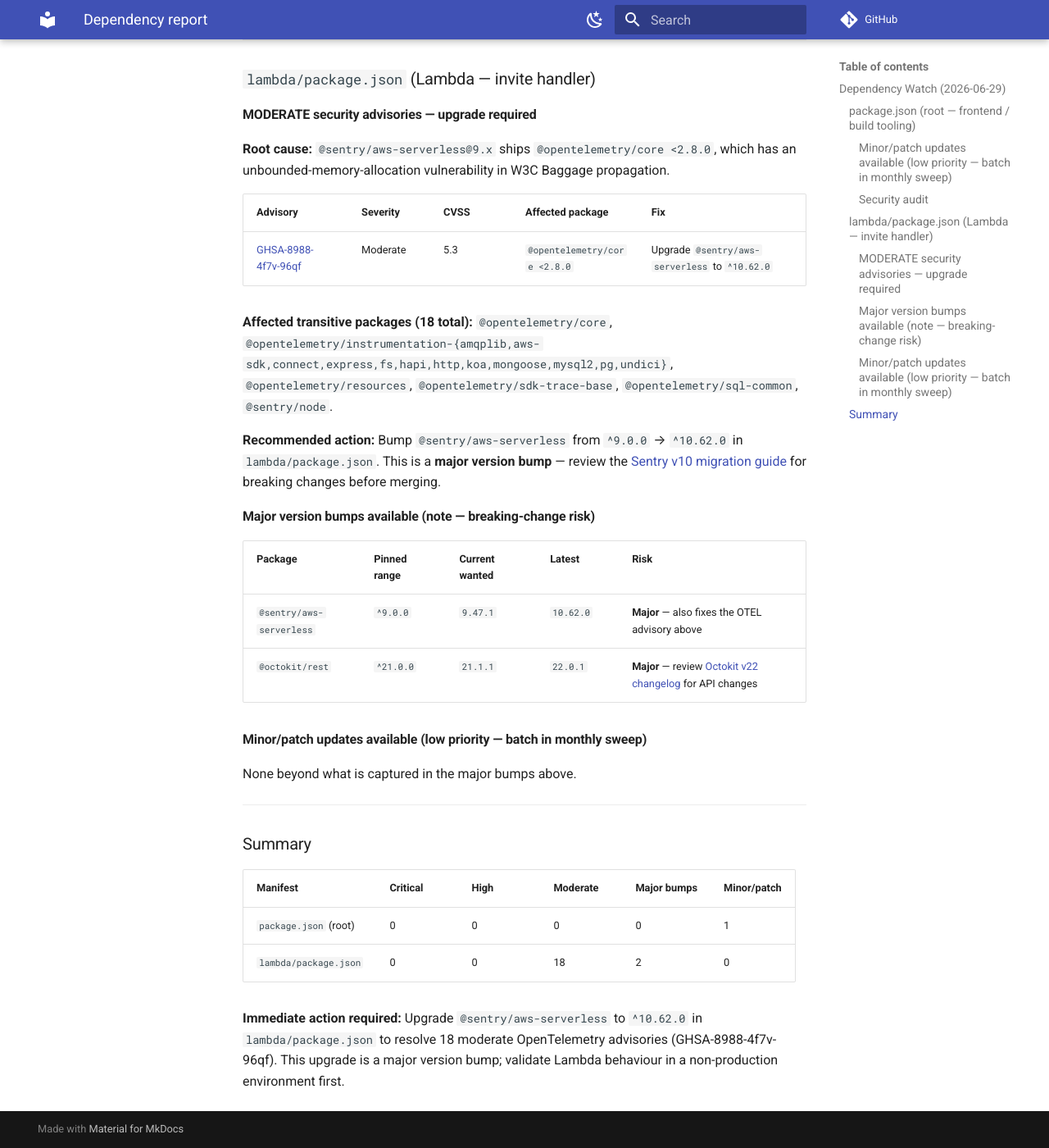
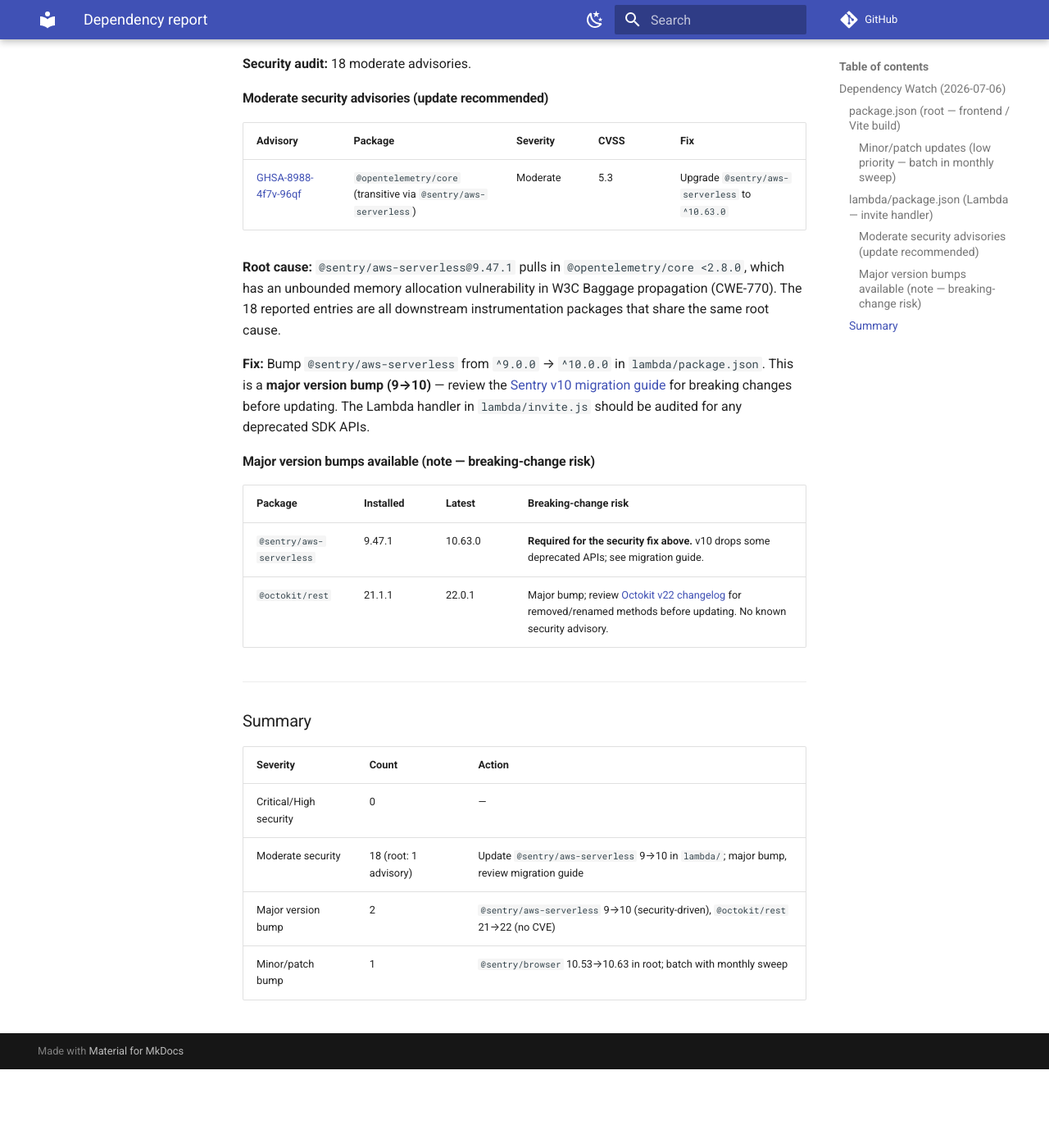
Before and after one commit to jaetill/jaetill-portal, an MkDocs documentation site: the page built from docs/dependency-report.md, in a window 1280 px wide and 1400 px high, scrolled down 596 px. Shown: the whole window at 82% size. Built offline with MkDocs 1.6.1 and Material for MkDocs 9.7.7, drawn with Linux system fonts in a browser that asks for light colours; comment, search, counter and statistics services are not loaded; after the commit the page ends 1900 px from its top, so only the background shows below that; some of the changed text lies outside the part shown.

Commit message:
dep-watch: weekly report 2026-07-06

```diff
--- a/docs/dependency-report.md
+++ b/docs/dependency-report.md
@@ -1,53 +1,47 @@
-## Dependency Watch (2026-06-29)
+## Dependency Watch (2026-07-06)
 
 ---
 
-### `package.json` (root — frontend / build tooling)
+### `package.json` (root — frontend / Vite build)
 
-#### Minor/patch updates available (low priority — batch in monthly sweep)
+**Security audit:** No vulnerabilities found (0 prod advisories).
 
-| Package | Installed | Available | Notes |
+#### Minor/patch updates (low priority — batch in monthly sweep)
+
+| Package | Installed | Latest | Notes |
 |---|---|---|---|
-| `@sentry/browser` | `^10.53.1` (resolves 10.53.1) | `10.62.0` | Minor bump within 10.x; no breaking changes expected |
-
-#### Security audit
-
-No production vulnerabilities found (`npm audit --omit=dev`).
+| `@sentry/browser` | 10.53.1 | 10.63.0 | Minor bump within v10; no breaking changes expected |
 
 ---
 
 ### `lambda/package.json` (Lambda — invite handler)
 
-#### MODERATE security advisories — upgrade required
+**Security audit:** 18 moderate advisories.
 
-**Root cause:** `@sentry/aws-serverless@9.x` ships `@opentelemetry/core <2.8.0`, which has an unbounded-memory-allocation vulnerability in W3C Baggage propagation.
+#### Moderate security advisories (update recommended)
 
-| Advisory | Severity | CVSS | Affected package | Fix |
+| Advisory | Package | Severity | CVSS | Fix |
 |---|---|---|---|---|
-| [GHSA-8988-4f7v-96qf](https://github.com/advisories/GHSA-8988-4f7v-96qf) | Moderate | 5.3 | `@opentelemetry/core <2.8.0` | Upgrade `@sentry/aws-serverless` to `^10.62.0` |
+| [GHSA-8988-4f7v-96qf](https://github.com/advisories/GHSA-8988-4f7v-96qf) | `@opentelemetry/core` (transitive via `@sentry/aws-serverless`) | Moderate | 5.3 | Upgrade `@sentry/aws-serverless` to `^10.63.0` |
 
-**Affected transitive packages (18 total):** `@opentelemetry/core`, `@opentelemetry/instrumentation-{amqplib,aws-sdk,connect,express,fs,hapi,http,koa,mongoose,mysql2,pg,undici}`, `@opentelemetry/resources`, `@opentelemetry/sdk-trace-base`, `@opentelemetry/sql-common`, `@sentry/node`.
+**Root cause:** `@sentry/aws-serverless@9.47.1` pulls in `@opentelemetry/core <2.8.0`, which has an unbounded memory allocation vulnerability in W3C Baggage propagation (CWE-770). The 18 reported entries are all downstream instrumentation packages that share the same root cause.
 
-**Recommended action:** Bump `@sentry/aws-serverless` from `^9.0.0` → `^10.62.0` in `lambda/package.json`. This is a **major version bump** — review the [Sentry v10 migration guide](https://docs.sentry.io/platforms/javascript/guides/aws-lambda/) for breaking changes before merging.
+**Fix:** Bump `@sentry/aws-serverless` from `^9.0.0` → `^10.0.0` in `lambda/package.json`. This is a **major version bump (9→10)** — review the [Sentry v10 migration guide](https://docs.sentry.io/platforms/javascript/migration/v9-to-v10/) for breaking changes before updating. The Lambda handler in `lambda/invite.js` should be audited for any deprecated SDK APIs.
 
 #### Major version bumps available (note — breaking-change risk)
 
-| Package | Pinned range | Current wanted | Latest | Risk |
-|---|---|---|---|---|
-| `@sentry/aws-serverless` | `^9.0.0` | `9.47.1` | `10.62.0` | **Major** — also fixes the OTEL advisory above |
-| `@octokit/rest` | `^21.0.0` | `21.1.1` | `22.0.1` | **Major** — review [Octokit v22 changelog](https://github.com/octokit/rest.js/releases) for API changes |
-
-#### Minor/patch updates available (low priority — batch in monthly sweep)
-
-None beyond what is captured in the major bumps above.
+| Package | Installed | Latest | Breaking-change risk |
+|---|---|---|---|
+| `@sentry/aws-serverless` | 9.47.1 | 10.63.0 | **Required for the security fix above.** v10 drops some deprecated APIs; see migration guide. |
+| `@octokit/rest` | 21.1.1 | 22.0.1 | Major bump; review [Octokit v22 changelog](https://github.com/octokit/rest.js/releases) for removed/renamed methods before updating. No known security advisory. |
 
 ---
 
 ### Summary
 
-| Manifest | Critical | High | Moderate | Major bumps | Minor/patch |
-|---|---|---|---|---|---|
-| `package.json` (root) | 0 | 0 | 0 | 0 | 1 |
-| `lambda/package.json` | 0 | 0 | 18 | 2 | 0 |
-
-**Immediate action required:** Upgrade `@sentry/aws-serverless` to `^10.62.0` in `lambda/package.json` to resolve 18 moderate OpenTelemetry advisories (GHSA-8988-4f7v-96qf). This upgrade is a major version bump; validate Lambda behaviour in a non-production environment first.
+| Severity | Count | Action |
+|---|---|---|
+| Critical/High security | 0 | — |
+| Moderate security | 18 (root: 1 advisory) | Update `@sentry/aws-serverless` 9→10 in `lambda/`; major bump, review migration guide |
+| Major version bump | 2 | `@sentry/aws-serverless` 9→10 (security-driven), `@octokit/rest` 21→22 (no CVE) |
+| Minor/patch bump | 1 | `@sentry/browser` 10.53→10.63 in root; batch with monthly sweep |
```
